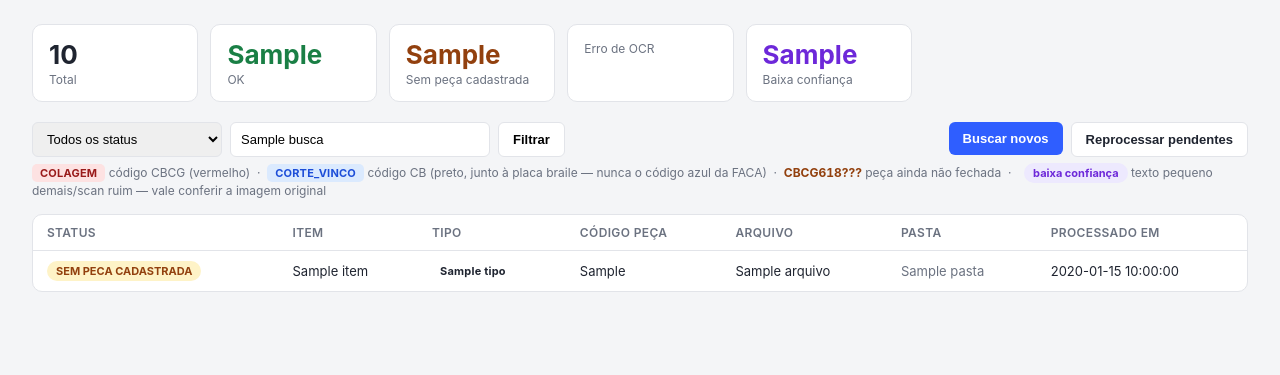
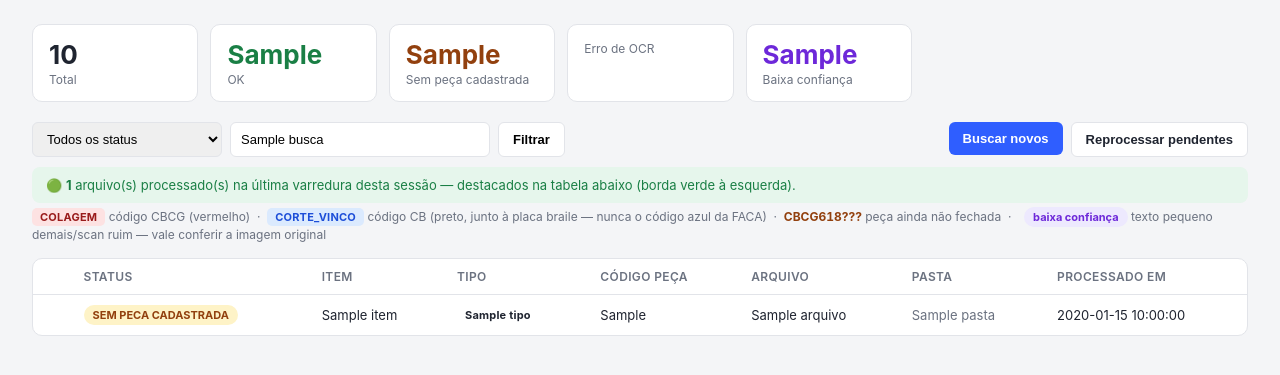
Before and after one commit to odysseushype/braile, a Flask app: template templates/index.html in a window 1280 px wide. Shown: the part 70-445 px from the top of the page. Run offline with Flask 3, Linux system fonts and the light colour scheme; the template is opened without the code that fills it: most values are stand-ins (such as "Sample title", 1, 10 or a date in 2020).

Commit message:
Highlight rows from the most recent scan in the dashboard
With 1.5k+ files, "what did the last scan actually find" was only
answerable by eyeballing the timestamp column row by row. executar_scan()
already returns exactly the Resultado objects it just processed -- app.py
was discarding that return value. Now /scan stashes those filenames in the
Flask session, and index() marks the matching rows: a green left border +
"NOVO" badge on each, plus a summary banner above the table ("N arquivo(s)
processado(s) na última varredura"). Session-scoped (per browser tab,
resets when a new scan runs or the process restarts), not persisted to
disk -- purely a "what just happened" cue, not part of the CSV/estado.

Co-Authored-By: Claude Sonnet 5 <noreply@anthropic.com>

```diff
--- a/app.py
+++ b/app.py
@@ -9,6 +9,9 @@ Dashboard web (Flask) que:
     vigia_braile.py (mesma lógica do CLI) e um botão "Reprocessar pendentes"
     que refaz OCR nos que ficaram sem peça cadastrada/com erro (útil quando
     o arquivo é reimpresso depois do cadastro da peça).
+  - Destaca na tabela quais linhas vieram da ÚLTIMA varredura (importante
+    com uma pasta de milhares de arquivos: sem isso, "o que é novo?" só dá
+    pra responder olhando a coluna de data uma por uma).
 
 Uso:
     pip3 install -r requirements.txt
@@ -18,9 +21,10 @@ Uso:
 
 from __future__ import annotations
 
+import os
 import threading
 
-from flask import Flask, redirect, render_template, request, url_for
+from flask import Flask, redirect, render_template, request, session, url_for
 
 from paths import resource_path
 import vigia_braile as vb
@@ -30,6 +34,10 @@ app = Flask(
     template_folder=str(resource_path("templates")),
     static_folder=str(resource_path("static")),
 )
+# Chave de sessão: só guarda "quais arquivos vieram da última varredura"
+# (ver /scan abaixo), nada sensível — gerar uma nova a cada início do
+# programa é suficiente, não precisa persistir entre reinícios.
+app.secret_key = os.urandom(24)
 
 # Lock simples pra evitar dois scans concorrentes disparados pelo dashboard
 # (a mesma falta de lock existe no vigia_braile.py rodando via agendador —
@@ -66,6 +74,11 @@ def index():
         "baixa_confianca": sum(1 for r in todas if r["baixa_confianca"] == "True"),
     }
 
+    # Arquivos processados na última varredura desta sessão (setado em
+    # /scan) — usado só pra destacar as linhas correspondentes na tabela,
+    # não filtra nada.
+    novos = set(session.get("ultima_varredura", []))
+
     return render_template(
         "index.html",
         linhas=linhas,
@@ -74,18 +87,24 @@ def index():
         busca=busca,
         pastas=[str(p) for p in vb.pastas_raiz()],
         prefixos=vb.prefixos_item(),
+        novos=novos,
     )
 
 
 @app.route("/scan", methods=["POST"])
 def scan():
     reprocessar = request.form.get("reprocessar_pendentes") == "1"
+    resultados = []
     if _scan_lock.acquire(blocking=False):
         try:
-            vb.executar_scan(reprocessar_pendentes=reprocessar)
+            resultados = vb.executar_scan(reprocessar_pendentes=reprocessar)
         finally:
             _scan_lock.release()
-    # se já tem um scan rodando, só ignora o clique em vez de empilhar.
+    # se já tem um scan rodando, só ignora o clique em vez de empilhar
+    # (resultados fica vazio, e a sessão não é tocada — mantém o destaque
+    # da varredura anterior em vez de "esquecer" o que tinha achado).
+    if resultados:
+        session["ultima_varredura"] = [r.arquivo for r in resultados]
     return redirect(url_for("index"))
 
 
--- a/static/style.css
+++ b/static/style.css
@@ -109,6 +109,18 @@ tr:last-child td { border-bottom: none; }
 .badge-sem-peca-cadastrada { background: var(--warn-bg); color: var(--warn); }
 .badge-erro-ocr { background: var(--err-bg); color: var(--err); }
 .badge-baixa-confianca { background: var(--baixa-confianca-bg); color: var(--baixa-confianca); margin-left: 6px; }
+.badge-novo { background: var(--ok-bg); color: var(--ok); }
+
+.aviso-novos {
+  margin: -6px 0 14px;
+  padding: 10px 14px;
+  background: var(--ok-bg);
+  color: var(--ok);
+  border-radius: 8px;
+  font-size: 13px;
+}
+
+.linha-nova { box-shadow: inset 3px 0 0 var(--ok); }
 
 .legenda-tipo {
   margin: -10px 0 16px;
--- a/templates/index.html
+++ b/templates/index.html
@@ -46,6 +46,13 @@
     </div>
   </section>
 
+  {% if novos %}
+  <p class="aviso-novos">
+    🟢 <strong>{{ novos | length }}</strong> arquivo(s) processado(s) na última varredura desta sessão —
+    destacados na tabela abaixo (borda verde à esquerda).
+  </p>
+  {% endif %}
+
   <p class="legenda-tipo">
     <span class="chip chip-colagem">COLAGEM</span> código CBCG (vermelho) &nbsp;·&nbsp;
     <span class="chip chip-corte-vinco">CORTE_VINCO</span> código CB (preto, junto à placa braile — nunca o código azul da FACA) &nbsp;·&nbsp;
@@ -57,6 +64,7 @@
     <table>
       <thead>
         <tr>
+          <th></th>
           <th>Status</th>
           <th>Item</th>
           <th>Tipo</th>
@@ -68,7 +76,8 @@
       </thead>
       <tbody>
         {% for r in linhas %}
-        <tr class="linha-{{ r.status | lower | replace('_', '-') }}">
+        <tr class="linha-{{ r.status | lower | replace('_', '-') }} {{ 'linha-nova' if r.arquivo in novos else '' }}">
+          <td>{% if r.arquivo in novos %}<span class="badge badge-novo" title="Processado na última varredura">NOVO</span>{% endif %}</td>
           <td><span class="badge badge-{{ r.status | lower | replace('_', '-') }}">{{ r.status.replace('_', ' ') }}</span></td>
           <td>{{ r.item }}</td>
           <td>{% if r.tipo %}<span class="chip chip-{{ r.tipo | lower | replace('_', '-') }}">{{ r.tipo.replace('_', ' ') }}</span>{% else %}—{% endif %}</td>
@@ -81,7 +90,7 @@
           <td>{{ r.timestamp }}</td>
         </tr>
         {% else %}
-        <tr><td colspan="7" class="vazio">Nenhum resultado ainda. Clique em "Buscar novos" pra rodar o primeiro scan.</td></tr>
+        <tr><td colspan="8" class="vazio">Nenhum resultado ainda. Clique em "Buscar novos" pra rodar o primeiro scan.</td></tr>
         {% endfor %}
       </tbody>
     </table>
```
